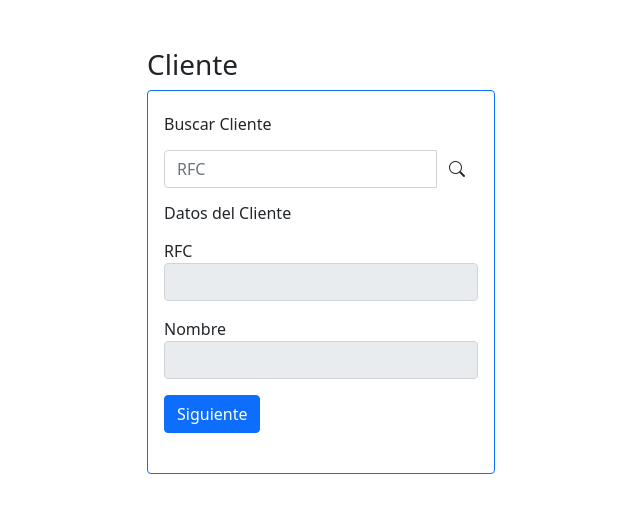
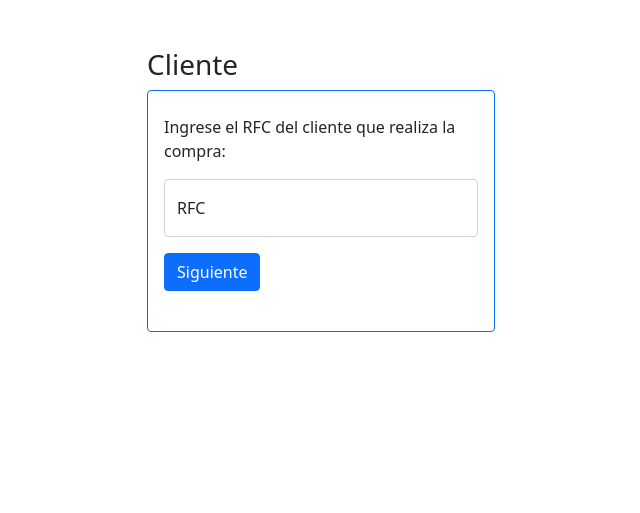
Before and after one commit to KevinLopez13/ProyectoFinalBD, a Django app: page /cliente/ in a window 1280 px wide. Shown: the part 56-569 px from the top of the page, without its empty margins (319-959 px from the left). Run offline with Django 3.2, Linux system fonts and the light colour scheme; tables that the repository leaves empty hold one stand-in row (values such as "Sample post"); some libraries are stand-ins or nearby versions.

```diff
--- a/PaginaWeb/Papeleria/Aplicaciones/PaginaWeb/templates/clienteventa.html
+++ b/PaginaWeb/Papeleria/Aplicaciones/PaginaWeb/templates/clienteventa.html
@@ -11,33 +11,18 @@
           <h3>Cliente</h3>
           <div class="card border-primary py-2">
               <div class=" card-body" >
-                  <form class="needs-validation" novalidate>
-                    <div class="form-group row ">
-                      <div class="col">
-                        <h6>Buscar Cliente</h6>
-                        <div class="input-group my-3">
-                          <input type="text" class="form-control" id="fRfc" placeholder="RFC" minlength="13" maxlength="13" required >
-                          <div class="input-group-btn">
-                              <button class="btn btn-inline" type="submit"><i class="bi-search"></i></button>
+                    <form class="needs-validation" novalidate action="/factura">
+                        <p>Ingrese el RFC del cliente que realiza la compra:</p>
+                        <div class="form-group col">
+                          <div class="form-floating">
+                            <input type="text" class="form-control" id="fRfc" placeholder="RFC" minlength="13" maxlength="13" required >
+                            <label for="floatingInput">RFC</label>
+                          </div>
+                          <div class="input-group-btn my-3">
+                              <button class="btn btn-primary" type="submit">Siguiente</button>
                           </div>
                         </div>
                     </form>
-                    <form class="needs-validation" novalidate>
-                        <h6>Datos del Cliente</h6>
-                        <div class="input-group-btn my-3">
-                            <label>RFC</label>
-                            <input type="text" class="form-control" id="cRFC" maxlength="13" readonly required >
-                        </div>
-                        <div class="input-group-btn my-3">
-                            <label>Nombre</label>
-                            <input type="text" class="form-control" id="cNombre" maxlength="32" readonly required>
-                        </div>
-                        <div class="input-group-btn my-3">
-                            <button class="btn btn-primary" href="#" type="submit">Siguiente</button>
-                        </div>
-                      </div>
-                  </form>
-
                   <script>
                     // Example starter JavaScript for disabling form submissions if there are invalid fields
                     (function() {
```
Also changed, not shown: PaginaWeb/Papeleria/Aplicaciones/PaginaWeb/templates/factura.html (+45 -10 lines), PaginaWeb/Papeleria/Aplicaciones/PaginaWeb/views.py (line endings or trailing spaces), 1 other file.
